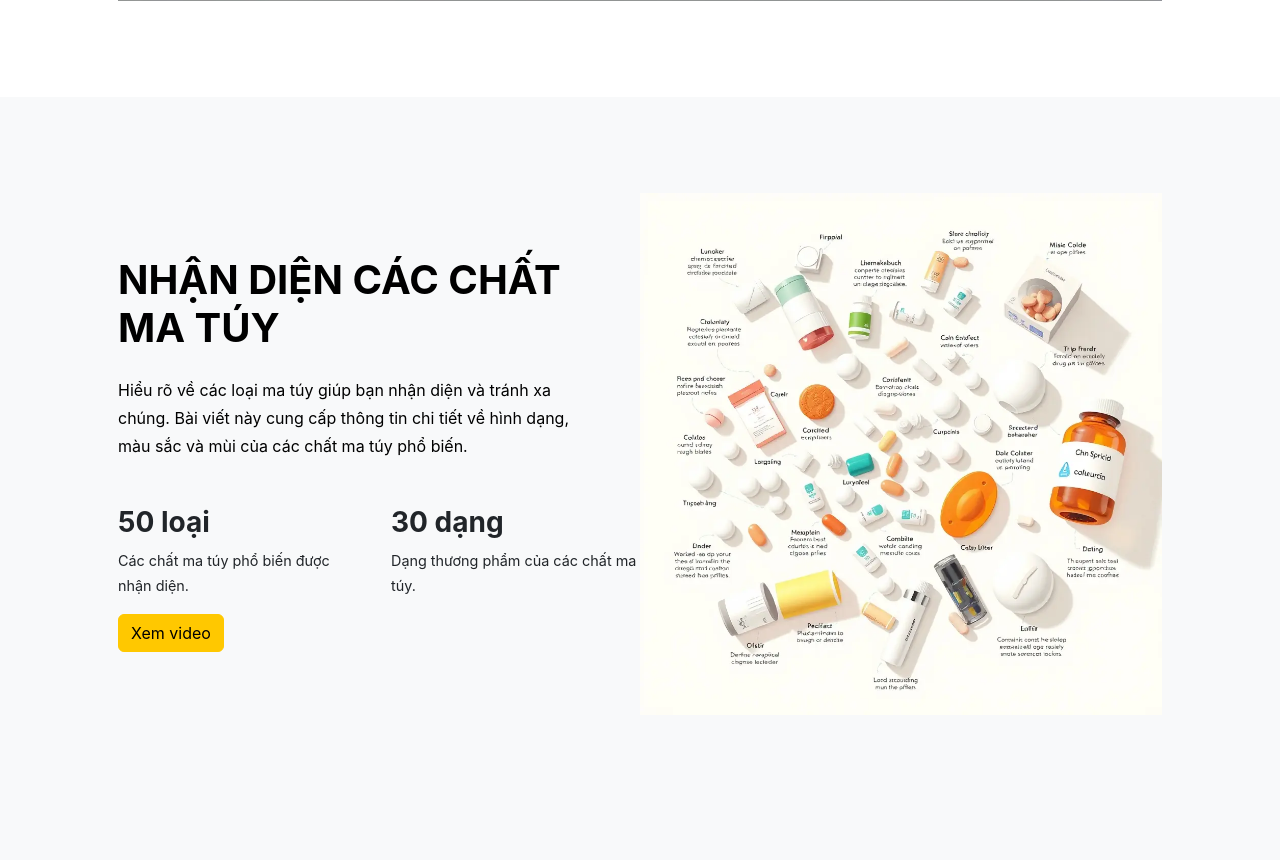
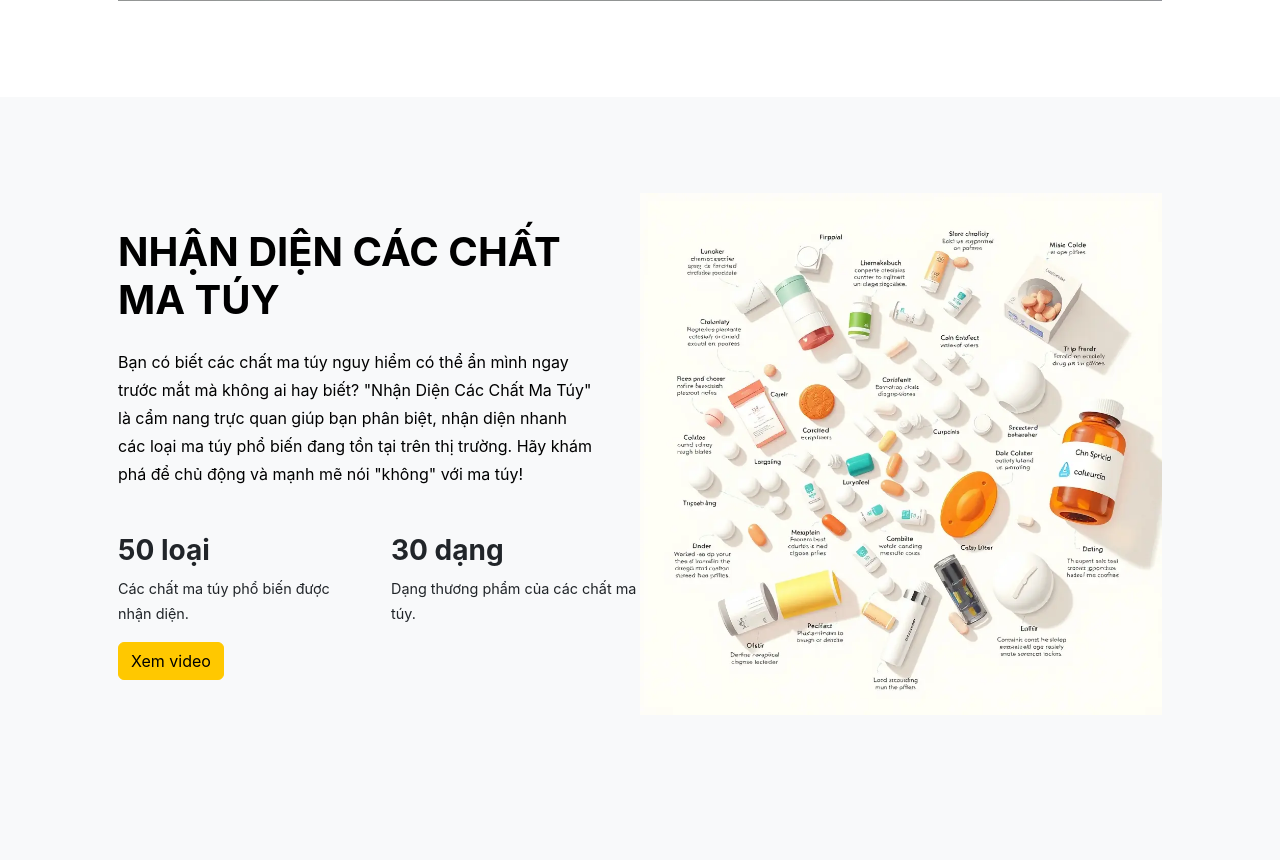
Before and after one commit to hieutt39/DQH, a Django app: page / in a window 1280 px wide. Shown: the part 1755-2615 px from the top of the page. Run offline with Django 3.2, Linux system fonts and the light colour scheme; some libraries are stand-ins or nearby versions.

Commit message:
update index

```diff
--- a/src/templates/web/index.html
+++ b/src/templates/web/index.html
@@ -42,7 +42,9 @@
                     <div class="col-xl-6 col-lg-6">
                         <div class="featured-text text-left text-lg-left me-5 text-black ps-0">
                             <h4 class="mb-4 text-uppercase">Nhận Diện Các Chất Ma Túy</h4>
-                            <p class="text-black-100">Hiểu rõ về các loại ma túy giúp bạn nhận diện và tránh xa chúng. Bài viết này cung cấp thông tin chi tiết về hình dạng, màu sắc và mùi của các chất ma túy phổ biến.</p>
+                            <p class="text-black-100">
+                                Bạn có biết các chất ma túy nguy hiểm có thể ẩn mình ngay trước mắt mà không ai hay biết? "Nhận Diện Các Chất Ma Túy" là cẩm nang trực quan giúp bạn phân biệt, nhận diện nhanh các loại ma túy phổ biến đang tồn tại trên thị trường. Hãy khám phá để chủ động và mạnh mẽ nói "không" với ma túy!
+                            </p>
                         </div>
                         <div class="row">
                             <div class="col-xl-6 col-lg-6">
```
